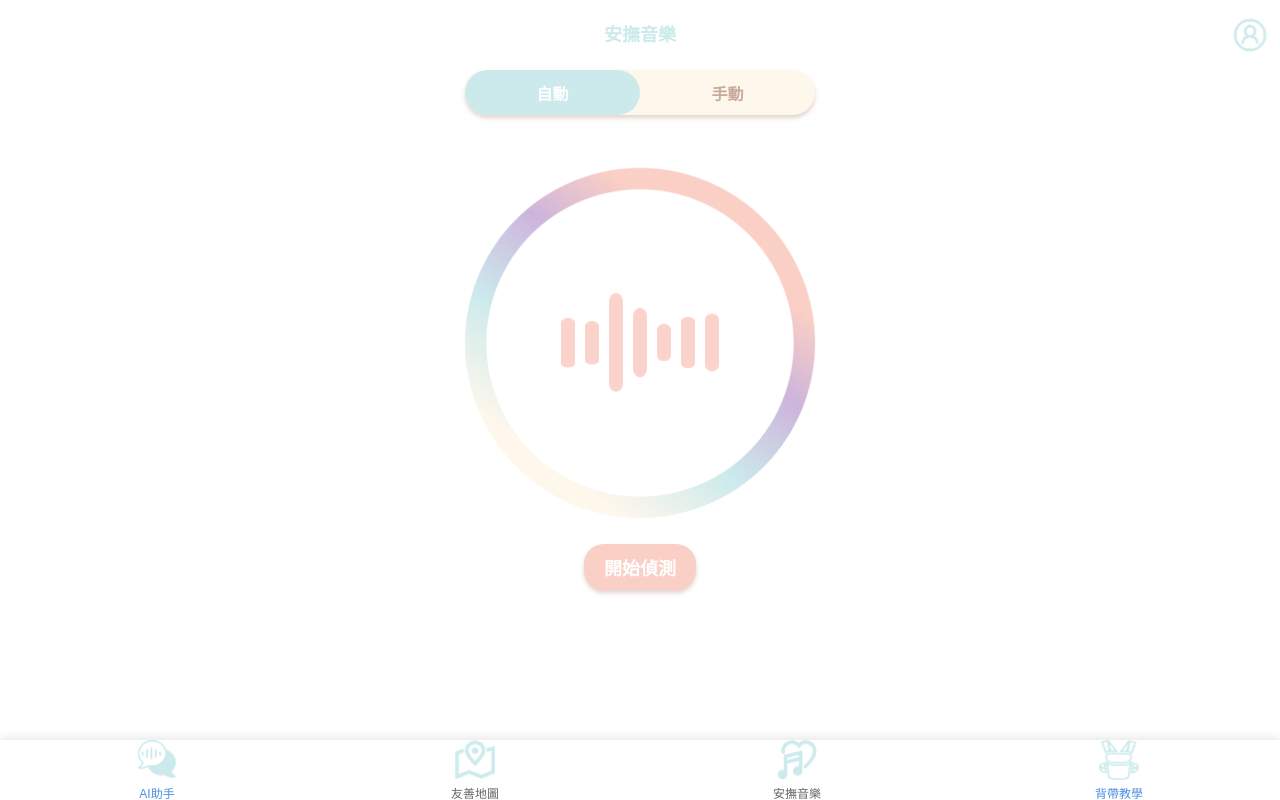
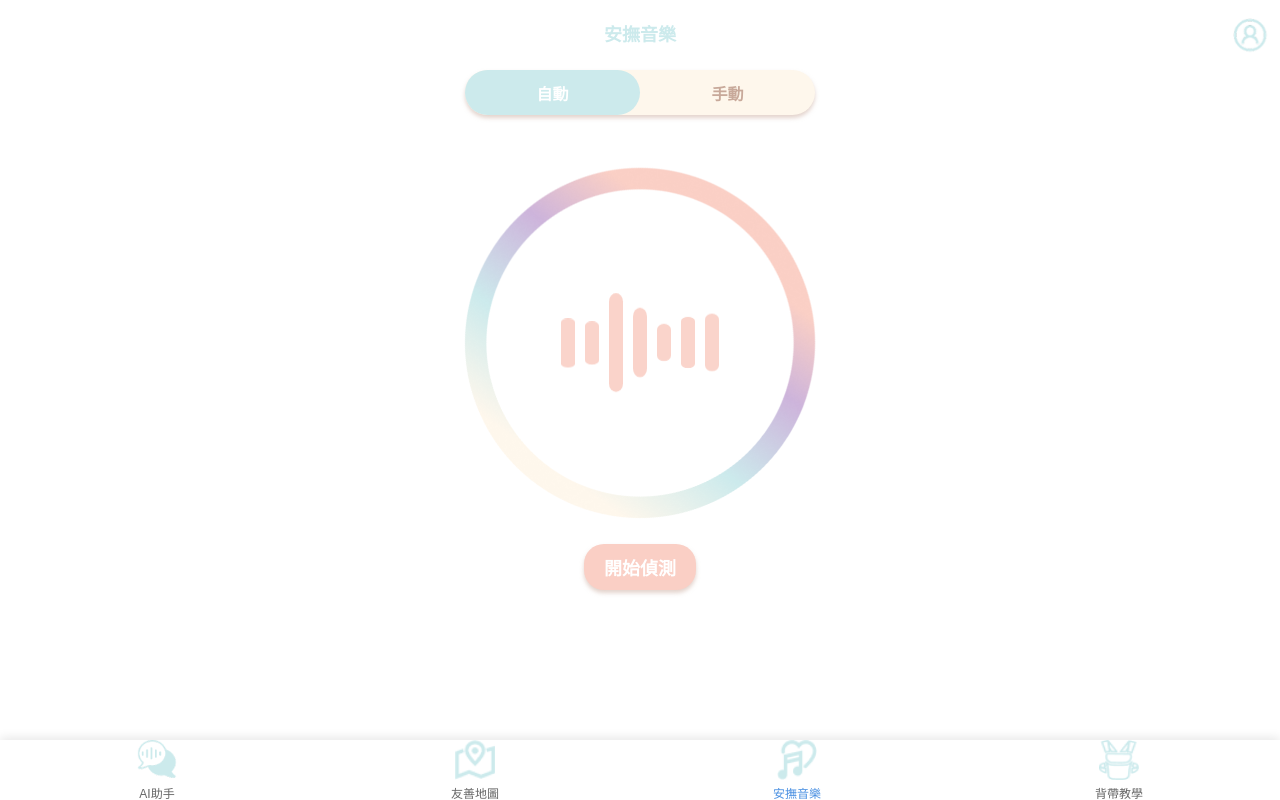
Before and after one commit to liya0823/Parenting-app, a Next.js app: page /features/soothing-music in a window 1280 px wide. Built offline with nearby package versions, Linux system fonts and the light colour scheme.

Commit message:
Update navigation routes and remove gradient mask

```diff
--- a/src/app/features/soothing-music/components/Playlist.module.css
+++ b/src/app/features/soothing-music/components/Playlist.module.css
@@ -24,7 +24,6 @@
   }
 
   .headerMask,
-  .bottomMask,
   .navbar {
       width: 100vw;
   }
@@ -166,17 +165,6 @@ margin-right: -10px;
   z-index: 1000;
 }
 
-.bottomMask {
-  position: absolute;
-  bottom: 0;
-  left: 0;
-  width: 100%;
-  height: 120px;
-  background: linear-gradient(to bottom, rgba(255,255,255,0), white 70%);
-  z-index: 1000;
-  pointer-events: none;
-}
-
 .gridContainer {
   position: relative;
   margin: 0;
@@ -288,7 +276,7 @@ margin-right: -10px;
   display: flex;
   justify-content: space-around;
   align-items: center;
-  z-index: 2;
+  z-index: 1002;
   padding-bottom: env(safe-area-inset-bottom);
   box-shadow: 0 -2px 10px rgba(0, 0, 0, 0.05);
 }
@@ -306,6 +294,8 @@ margin-right: -10px;
   gap: 2px;
   width: 25%;
   height: 100%;
+  position: relative;
+  z-index: 1003;
 }
 
 .navButton img {
@@ -322,18 +312,21 @@ margin-right: -10px;
   color: #CCEAEC;
   transition: color 0.3s ease;
   margin-top: 0;
+  position: relative;
+  z-index: 1003;
 }
 
 .activeNav {
-  background: none; /* 移除底色 */
+  background: none;
 }
 
 .activeNav .navText {
-  color: #FACFC5; /* 改成粉色，不使用白色 */
+  color: #FACFC5 !important;
 }
 
 .activeNav img {
   filter: brightness(0) saturate(100%) invert(83%) sepia(16%) saturate(1095%) hue-rotate(310deg) brightness(102%) contrast(96%);
+  z-index: 1003;
 }
 
 @supports (padding-top: env(safe-area-inset-top)) {
@@ -412,7 +405,6 @@ margin-right: -10px;
 }
 
 .headerMask,
-.bottomMask,
 .navbar {
   width: 100vw;
 }
@@ -453,10 +445,6 @@ margin-right: -10px;
   height: 120px;
 }
 
-.bottomMask {
-  height: 110px;
-}
-
 .gridContainer {
   padding: 0 12px;
 }
@@ -490,6 +478,7 @@ margin-right: -10px;
 
 .navbar {
   height: 55px;
+  z-index: 1002;
 }
 
 .navButton {
--- a/src/app/features/soothing-music/page.tsx
+++ b/src/app/features/soothing-music/page.tsx
@@ -7,20 +7,23 @@ import MusicPlayer, { MusicPlayerProps } from './components/MusicPlayer';
 
 const SoothingMusicPage = () => {
   const router = useRouter();
-  const [currentMode, setCurrentMode] = useState('hungry');
+  const [currentMode, setCurrentMode] = useState('music');
 
   const handleModeChange = (mode: string) => {
     setCurrentMode(mode);
-    // 根據模式切換到相應的音樂頁面
+    // 根據模式切換到相應的頁面
     switch (mode) {
-      case 'hungry':
-        router.push('/features/soothing-music/hungry');
+      case 'ai':
+        router.push('/features/voice-assistant');
         break;
-      case 'briefCry':
-        router.push('/features/soothing-music/brief-cry');
+      case 'map':
+        router.push('/features/friendly-nursing-map');
         break;
-      case 'longCry':
-        router.push('/features/soothing-music/long-cry');
+      case 'music':
+        router.push('/features/soothing-music');
+        break;
+      case 'tutorial':
+        router.push('/features/Tutorial');
         break;
       default:
         break;
@@ -36,29 +39,29 @@ const SoothingMusicPage = () => {
 
         <nav className={styles.navbar}>
           <button
-            className={`${styles.navButton} ${currentMode === 'hungry' ? styles.activeNav : ''}`}
-            onClick={() => handleModeChange('hungry')}
+            className={`${styles.navButton} ${currentMode === 'ai' ? styles.activeNav : ''}`}
+            onClick={() => handleModeChange('ai')}
           >
             <Image src="/06.png" alt="AI助手" width={40} height={40} />
             <span className={styles.navText}>AI助手</span>
           </button>
           <button
-            className={`${styles.navButton} ${currentMode === 'briefCry' ? styles.activeNav : ''}`}
-            onClick={() => handleModeChange('briefCry')}
+            className={`${styles.navButton} ${currentMode === 'map' ? styles.activeNav : ''}`}
+            onClick={() => handleModeChange('map')}
           >
             <Image src="/07.png" alt="友善地圖" width={40} height={40} />
             <span className={styles.navText}>友善地圖</span>
           </button>
           <button
-            className={`${styles.navButton} ${currentMode === 'longCry' ? styles.activeNav : ''}`}
-            onClick={() => handleModeChange('longCry')}
+            className={`${styles.navButton} ${currentMode === 'music' ? styles.activeNav : ''}`}
+            onClick={() => handleModeChange('music')}
           >
             <Image src="/08.png" alt="安撫音樂" width={40} height={40} />
             <span className={styles.navText}>安撫音樂</span>
           </button>
           <button
-            className={`${styles.navButton} ${currentMode === 'hungry' ? styles.activeNav : ''}`}
-            onClick={() => handleModeChange('hungry')}
+            className={`${styles.navButton} ${currentMode === 'tutorial' ? styles.activeNav : ''}`}
+            onClick={() => handleModeChange('tutorial')}
           >
             <Image src="/09.png" alt="背帶教學" width={40} height={40} />
             <span className={styles.navText}>背帶教學</span>
```
